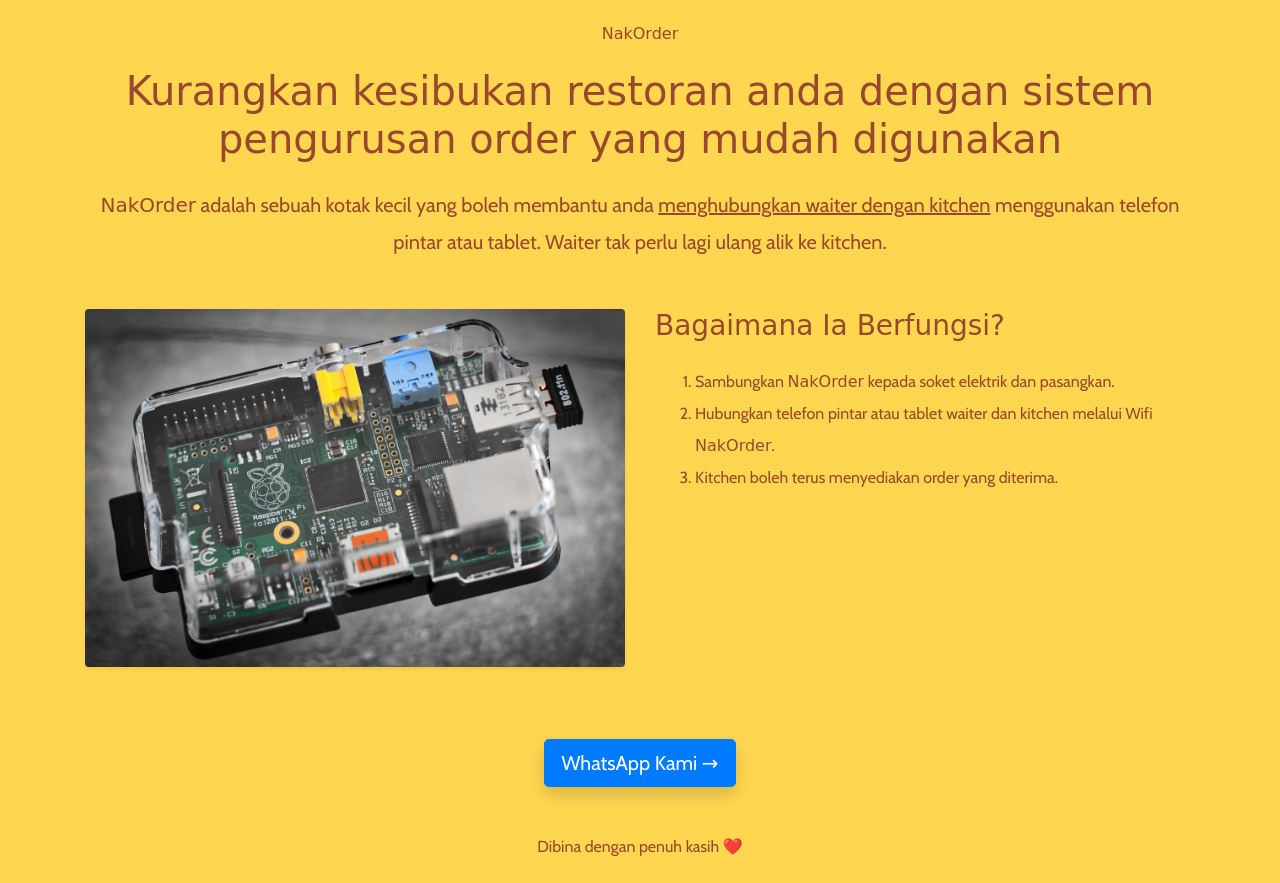
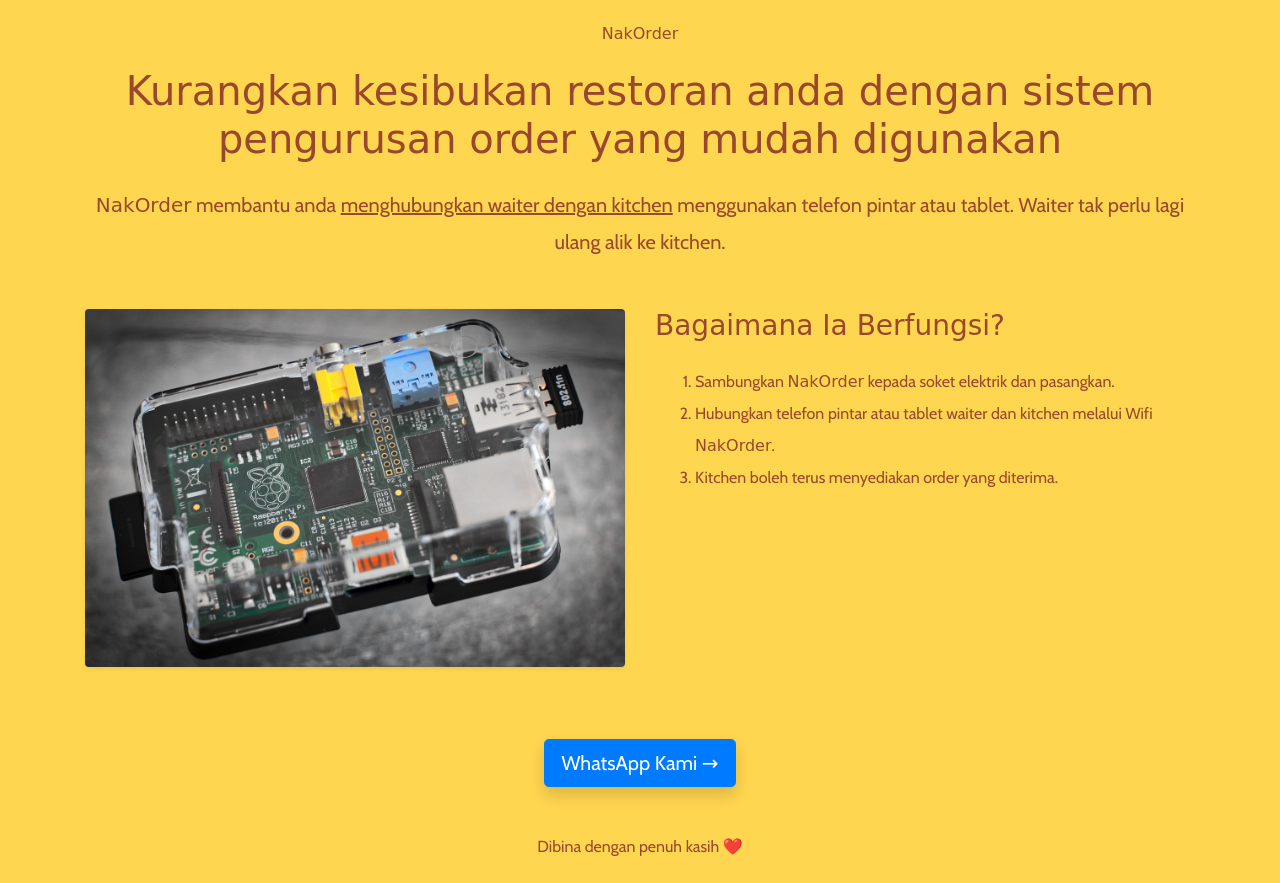
Before and after one commit to 3ub41r/nakorder, a plain HTML site: page index.html in a window 1280 px wide. Drawn offline with nearby package versions, Linux system fonts and the light colour scheme; a web font is replaced by a local one.

Commit message:
Amend copy

```diff
--- a/index.html
+++ b/index.html
@@ -30,7 +30,7 @@
             <h6 class="heavy">NakOrder</h6>
             <h1 class="my-4 heavy">Kurangkan kesibukan restoran anda dengan sistem pengurusan order yang mudah digunakan</h1>
             <h2 class="h5 font-weight-normal" style="line-height: 2.3rem;">
-                <span class="heavy">NakOrder</span> adalah sebuah kotak kecil yang boleh membantu anda <u>menghubungkan waiter dengan kitchen</u> menggunakan telefon pintar atau tablet. Waiter tak perlu lagi ulang alik ke kitchen.
+                <span class="heavy">NakOrder</span> membantu anda <u>menghubungkan waiter dengan kitchen</u> menggunakan telefon pintar atau tablet. Waiter tak perlu lagi ulang alik ke kitchen.
             </h2>
         </div>
 
```
